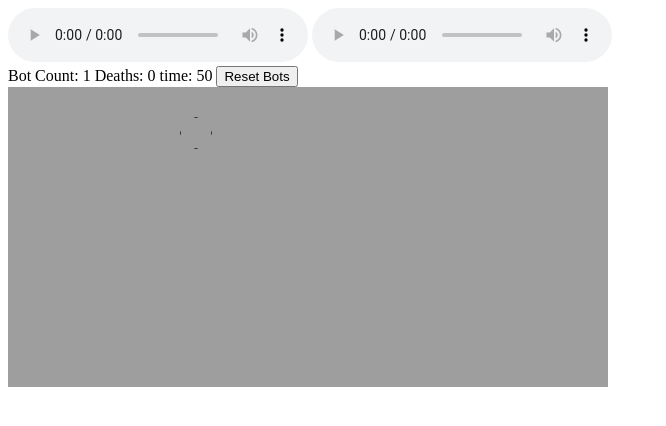
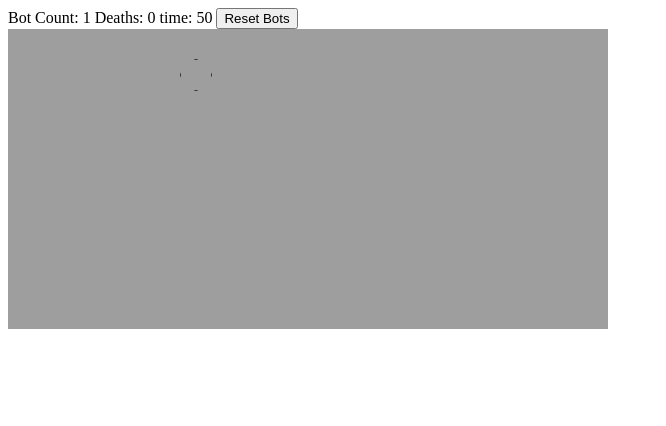
Before and after one commit to edencampbell/2128-5, a plain HTML site: page index.html in a window 1280 px wide. Shown: the whole page, without its empty margins (0-666 px from the left). Drawn offline with Linux system fonts and the light colour scheme.

Commit message:
Update index.html

```diff
--- a/index.html
+++ b/index.html
@@ -38,11 +38,11 @@
 </head>
 
 <body translate="no" >
-  <audio controls id="smack">
+  <audio controls id="smack" class = "hide">
   <source src="https://math.seattleacademy.org/garyanderson/snd/smack.wav">
 </audio>
 
-<audio controls id="ugh">
+<audio controls id="ugh" class = "hide">
   <source src="https://math.seattleacademy.org/garyanderson/snd/ugh.wav">
 </audio>
 
```
